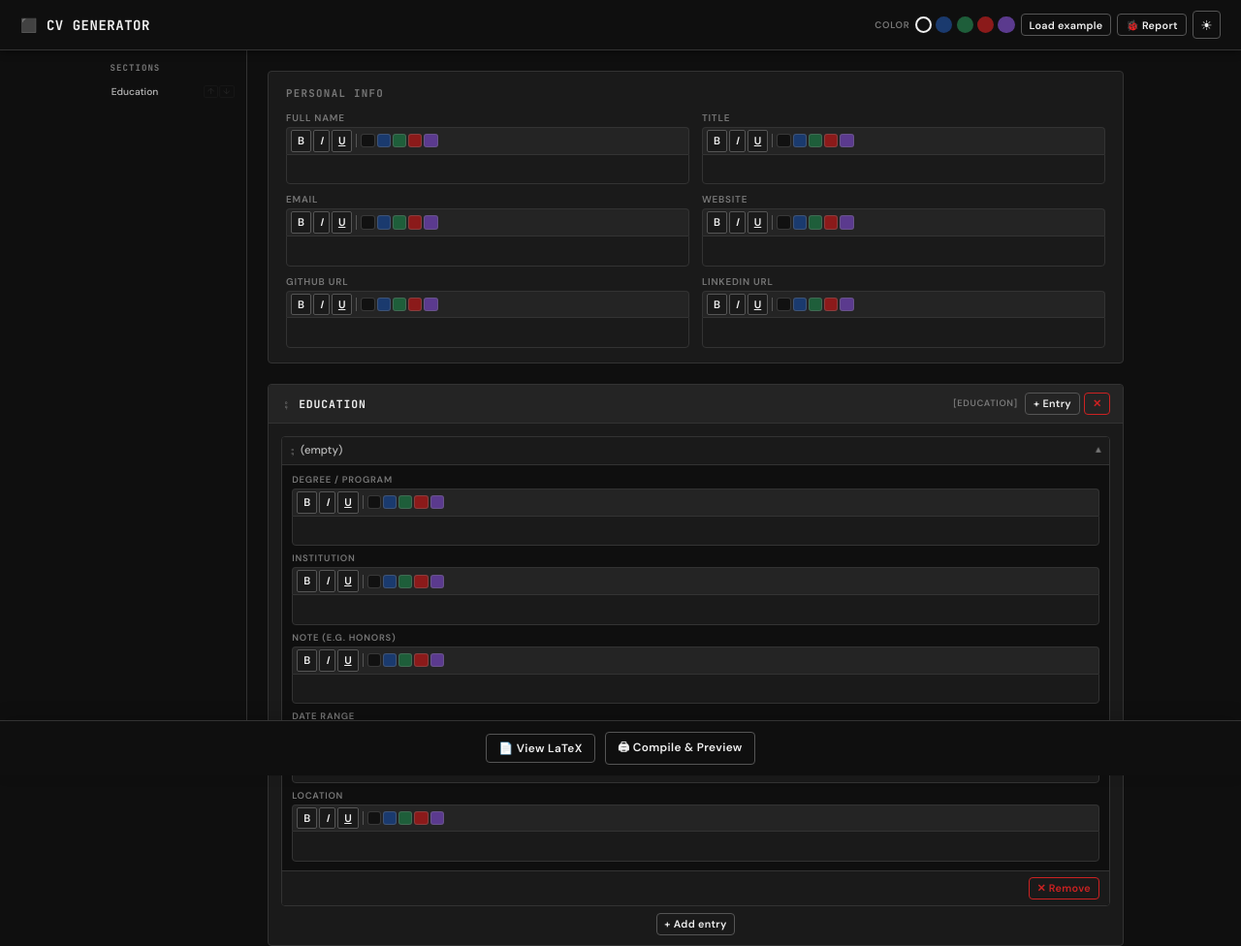
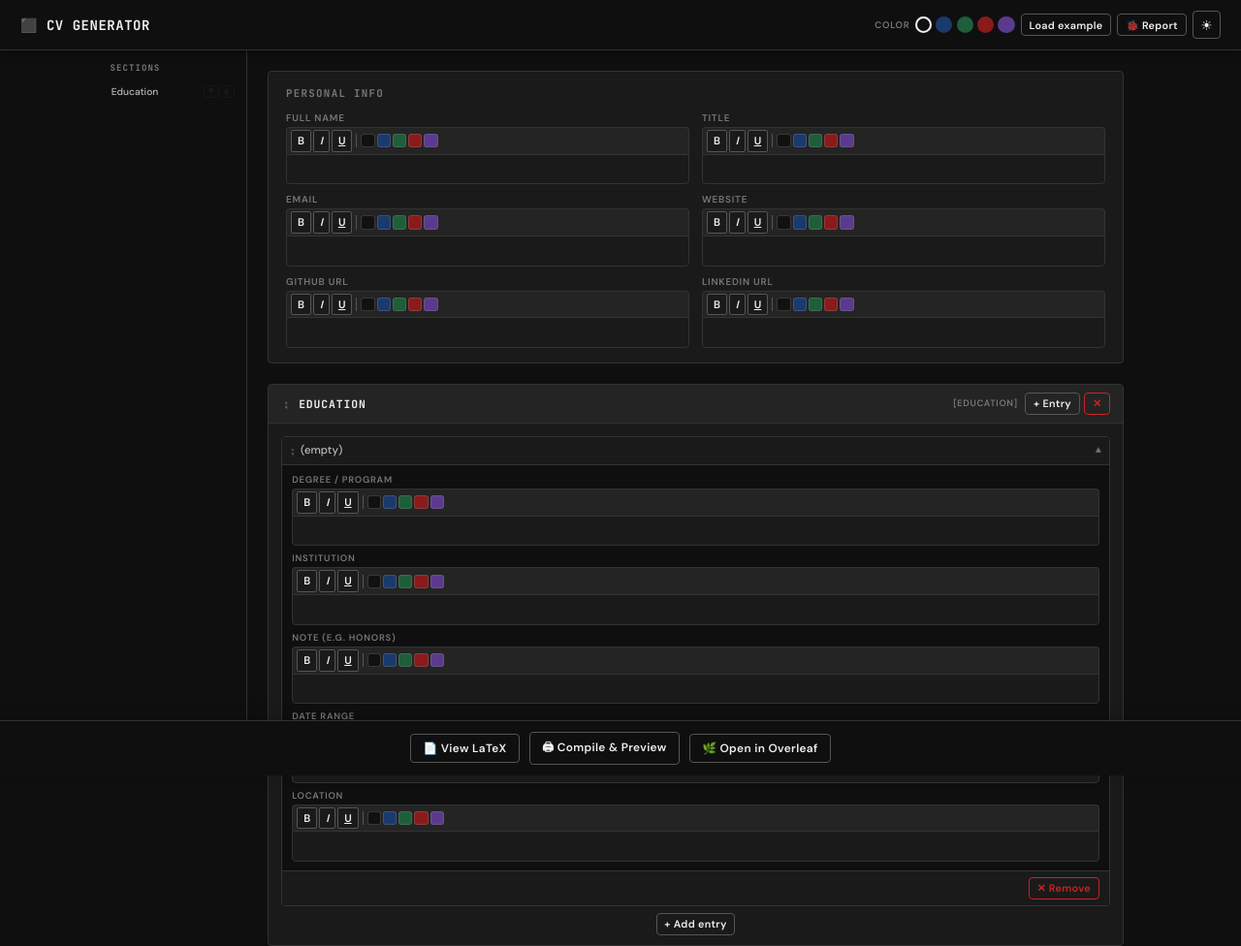
Before and after one commit to baptistepras/cv-generator, a plain HTML site: page index.html in a window 1280 px wide. Shown: the top 976 px of the page at 97% size. Drawn offline with Linux system fonts and the light colour scheme.

Commit message:
Enhance Overleaf integration and UI buttons
Updated the openOverleaf function to improve form submission and added a button to open Overleaf directly.

```diff
--- a/index.html
+++ b/index.html
@@ -333,6 +333,7 @@ a:hover{opacity:.8}
 <div id="action-bar">
   <button class="btn" onclick="openLatexModal()">&#128196; View LaTeX</button>
   <button class="btn" onclick="openPdfModal()">&#128424; Compile &amp; Preview</button>
+  <button class="btn" onclick="openOverleaf()">&#127807; Open in Overleaf</button>
 </div>
 
 <!-- LaTeX modal -->
@@ -358,7 +359,6 @@ a:hover{opacity:.8}
       <pre id="debug-log"></pre>
     </div>
     <div class="modal-footer">
-      <button class="btn" onclick="openOverleaf()">&#127807; Open in Overleaf</button>
       <button class="btn" id="btn-dl-pdf" style="display:none" onclick="downloadPdf()">&#8595; Download PDF</button>
     </div>
   </div>
@@ -1075,52 +1075,34 @@ async function compilePdf() {
   }
 }
 
-/**
- * Open the .tex in a new Overleaf project.
- *
- * Overleaf requires multipart/form-data with fields named snip_name[] and snip[].
- * The textarea must NOT be display:none — we use visibility:hidden + position:absolute
- * instead so the form element is rendered (thus submitted) but not visible.
- * We keep the form in the DOM for 3 s to ensure the browser completes the POST
- * before we clean up.
- */
-/**
- * Open the .tex in a new Overleaf project.
- *
- * Overleaf requires multipart/form-data with snip_name[] and snip[].
- * - snip_name[]: input type="hidden" — always submitted regardless of visibility
- * - snip[]:     textarea positioned off-screen with opacity:0 (NOT visibility:hidden
- *               or display:none, which some browsers exclude from submission)
- * The form is kept in DOM for 5 s to ensure the browser completes the POST.
- */
 function openOverleaf() {
   syncAll();
-  const tex  = buildLatex();
+  const tex = buildLatex();
+
   const form = document.createElement('form');
-  form.method  = 'POST';
-  form.action  = 'https://www.overleaf.com/docs';
-  form.target  = '_blank';
-  form.enctype = 'multipart/form-data';
+  form.method = 'POST';
+  form.action = 'https://www.overleaf.com/docs';
+  form.target = '_blank';
   form.style.cssText = 'position:fixed;top:-9999px;left:-9999px;width:1px;height:1px;overflow:hidden';
 
-  // snip_name[]: type=hidden is always submitted
-  const nameEl = document.createElement('input');
-  nameEl.type  = 'hidden';
-  nameEl.name  = 'snip_name[]';
-  nameEl.value = 'main.tex';
-  form.appendChild(nameEl);
+  const encodedSnip = document.createElement('input');
+  encodedSnip.type = 'hidden';
+  encodedSnip.name = 'encoded_snip';
+  encodedSnip.value = encodeURIComponent(tex);
+  form.appendChild(encodedSnip);
 
-  // snip[]: must be a rendered (non-hidden) element for multipart submission;
-  // we make it invisible via opacity:0 positioned absolutely off-screen
-  const snipEl = document.createElement('textarea');
-  snipEl.name  = 'snip[]';
-  snipEl.style.cssText = 'position:fixed;top:-9999px;left:-9999px;width:1px;height:1px;opacity:0;pointer-events:none';
-  snipEl.value = tex;
-  form.appendChild(snipEl);
+  const engine = document.createElement('input');
+  engine.type = 'hidden';
+  engine.name = 'engine';
+  engine.value = 'pdflatex';
+  form.appendChild(engine);
 
   document.body.appendChild(form);
   form.submit();
-  setTimeout(() => { if (form.parentNode) form.parentNode.removeChild(form); }, 5000);
+
+  setTimeout(() => {
+    if (form.parentNode) form.parentNode.removeChild(form);
+  }, 1500);
 }
 
 function downloadPdf() { if (pdfBlob) triggerDownload(URL.createObjectURL(pdfBlob), 'cv.pdf'); }
```
